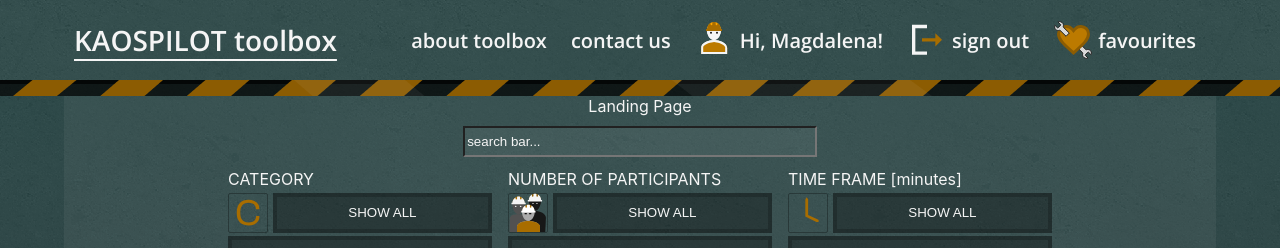
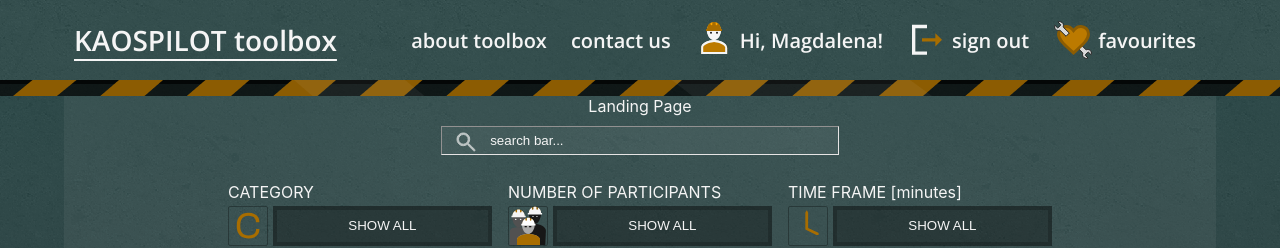
Before and after one commit to HackYourFuture-CPH/kp-toolbox-fp-class21, a React (Create React App) app in the folder packages/client/: page / in a window 1280 px wide. Shown: the top 248 px of the page. Built offline with nearby package versions, Linux system fonts and the light colour scheme; no server answers.

Commit message:
search icon included in searchBar and css done partially

```diff
--- a/packages/client/src/components/SearchBar/SearchBar.css
+++ b/packages/client/src/components/SearchBar/SearchBar.css
@@ -2,10 +2,28 @@
   width: 30%;
   height: 25px;
   background-color: rgba(245, 245, 245, 0.05);
-  margin: 10px 0px 10px 0px;
+  margin: 10px 0px 25px 0px;
+  padding-left: 3rem;
+  border-width: thin;
+  border-color: rgb(230, 228, 228);
 }
 ::placeholder {
   /* Chrome, Firefox, Opera, Safari 10.1+ */
   color: rgb(245, 245, 245);
   opacity: 1; /* Firefox */
 }
+.searchInputDiv:focus {
+  outline: none;
+}
+
+.searchBarDiv {
+  position: relative;
+}
+
+.searchBarDiv img {
+  position: absolute;
+  left: 34%;
+  /* padding: 10px 12px; */
+  pointer-events: none;
+  top: 1rem;
+}
--- a/packages/client/src/components/SearchBar/SearchBar.js
+++ b/packages/client/src/components/SearchBar/SearchBar.js
@@ -4,7 +4,9 @@
 
 export default function SearchBar({ filterByToolNameAction }) {
   return (
-    <div>
+    <div className="searchBarDiv">
+      {/* <i src="/assets/vectors/vector-search.svg"></i> */}
+      <img src="/assets/vectors/vector-search.svg" alt="search icon" />
       <input
         type="text"
         placeholder="search bar..."
```
Also changed, not shown: packages/client/public/assets/vectors/vector-search.svg (added).
